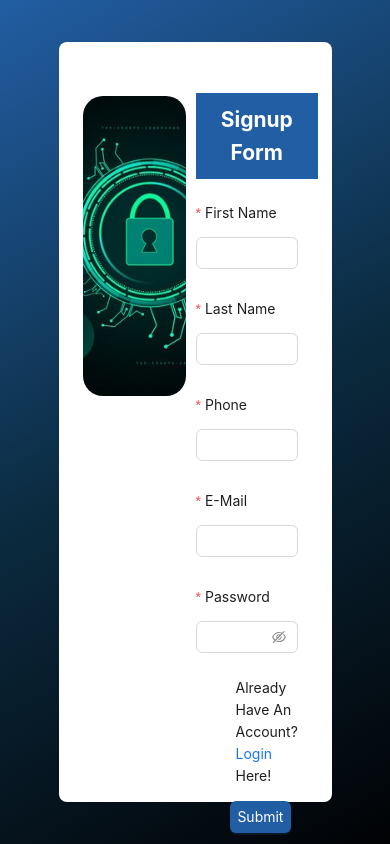
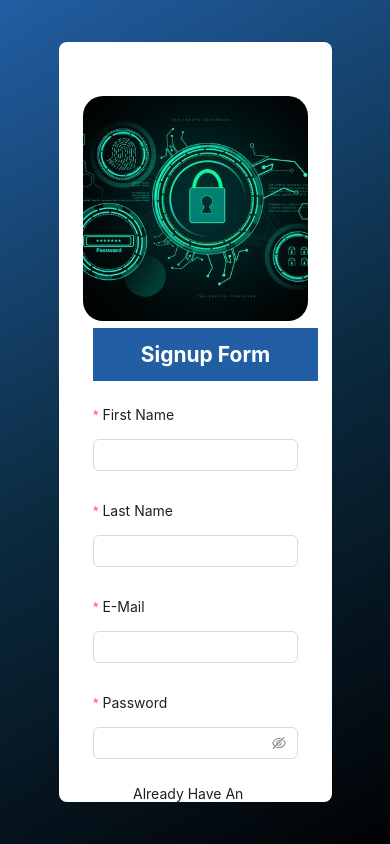
Before and after one commit to Muhammadsiddiqui07/Inventry_Management, a React (Create React App) app in the folder Fornt_end/: page /Signup in a window 390 px wide. Built offline with nearby package versions, Linux system fonts and the light colour scheme.

Commit message:
changing_login/signup

```diff
--- a/Fornt_end/src/App.css
+++ b/Fornt_end/src/App.css
@@ -92,6 +92,8 @@
   object-fit: cover;
 }
 
+
+
 .contentContainer {
   width: 100%;
   /* Full width on smaller screens */
@@ -125,6 +127,22 @@
 
   .signupPrompt {
     font-size: 14px;
+  }
+
+  .imageContainer {
+    margin-bottom: -20px;
+    height: 40%;
+  }
+
+  .main_container {
+    display: flex;
+    flex-wrap: wrap;
+  }
+
+  .signupCard {
+    width: 100%;
+    height: 100vh;
+    overflow: scroll;
   }
 }
 
--- a/Fornt_end/src/components/login_form.js
+++ b/Fornt_end/src/components/login_form.js
@@ -58,10 +58,12 @@ function LoginCard() {
                     height: '90vh',
                 }}
             >
-                <div style={{
-                    display: 'flex',
-                    width: '100%',
-                }}>
+                <div
+                    className='main_container'
+                    style={{
+                        display: 'flex',
+                        width: '100%',
+                    }}>
                     <div className='imageContainer'>
                         <img
                             src={bgImage}
--- a/Fornt_end/src/components/signup_form.js
+++ b/Fornt_end/src/components/signup_form.js
@@ -48,6 +48,8 @@ function SignupCard() {
                 style={{
                     width: '70%',
                     height: '90vh',
+                    display: 'flex',
+                    flexWrap: 'wrap-reverse'
                 }}
             >
                 <div className='main_container' style={{ display: 'flex', width: '100%' }}>
@@ -56,7 +58,7 @@ function SignupCard() {
                             src={bgImage}
                             alt='Signup Background'
                             className='signupImage'
-                            style={{ marginTop: '30px' }}
+                            style={{ marginTop: '30px', aspectRatio: '4/4' }}
                         />
                     </div>
                     <div className='contentContainer'>
@@ -98,13 +100,13 @@ function SignupCard() {
                                 <Input />
                             </Form.Item>
 
-                            <Form.Item
+                            {/* <Form.Item
                                 label="Phone"
                                 name="phone"
                                 rules={[{ required: true, message: 'Please input your Phone!' }]}
                             >
                                 <Input />
-                            </Form.Item>
+                            </Form.Item> */}
 
                             <Form.Item
                                 label="E-Mail"
```
